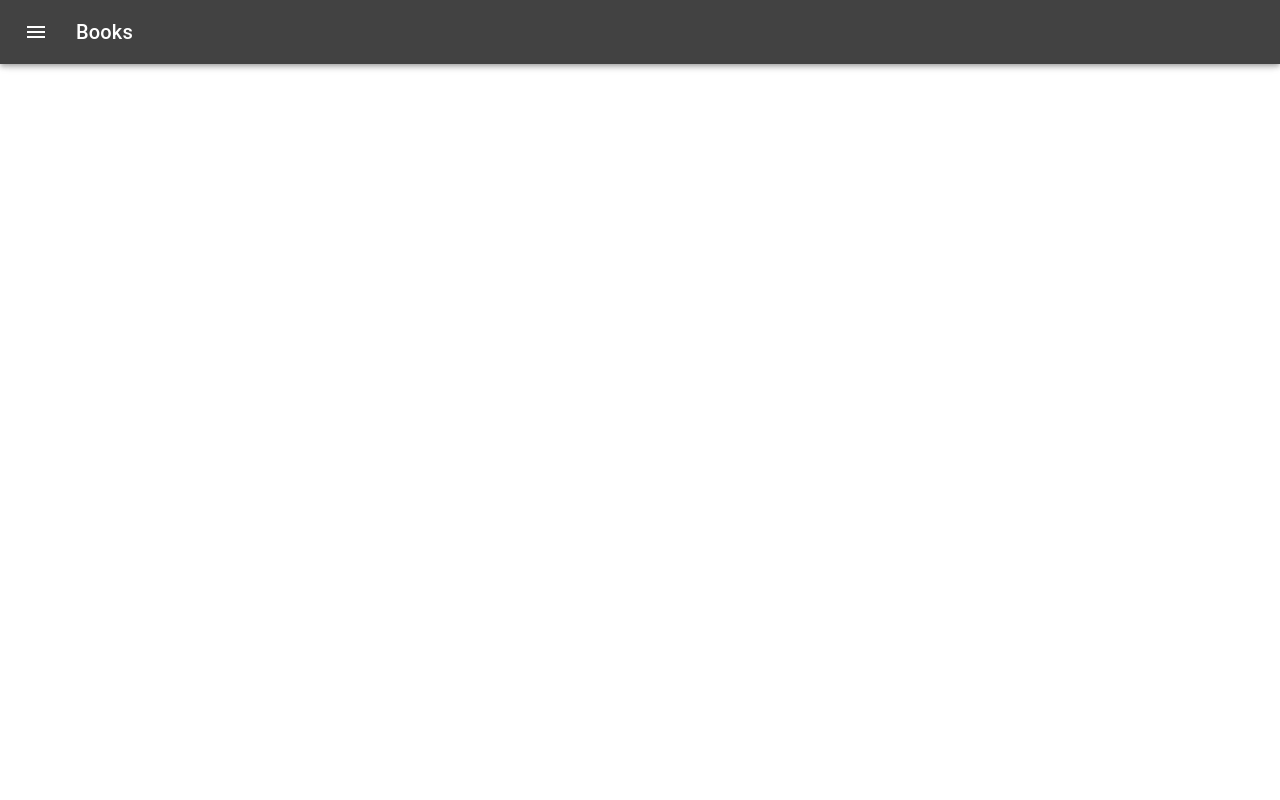
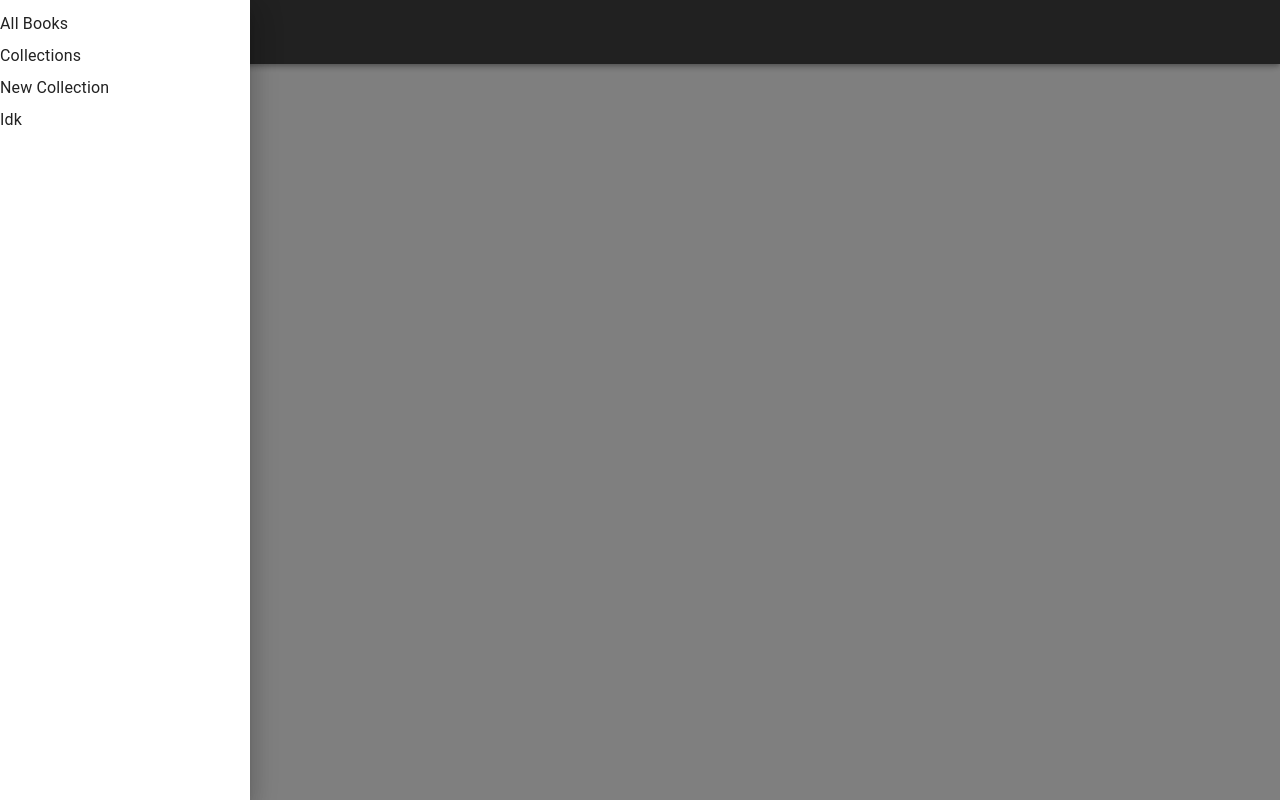
Before and after one commit to Lipp1305/read, a React (Create React App) app in the folder web/: page / in a window 1280 px wide. Built offline with nearby package versions, Linux system fonts and the light colour scheme.

Commit message:
made sidebar

```diff
--- a/web/src/App.js
+++ b/web/src/App.js
@@ -1,9 +1,13 @@
+import CollectionsDrawer from './components/CollectionsDrawer';
 import MenuAppBar from './components/MenuAppBar';
 
 
 function App() {
   return (
-    <MenuAppBar />
+    <>
+      <MenuAppBar />
+      <CollectionsDrawer />
+    </>
   );
 }
 
--- /dev/null
+++ b/web/src/components/CollectionsDrawer.jsx
@@ -0,0 +1,34 @@
+import { Drawer } from "@mui/material";
+import { Box, List, ListItem, ListItemText } from "@mui/material";
+import theme from "../themes";
+
+export default function CollectionsDrawer() {
+
+    let state = true;
+
+    const list = () => (
+
+    <Box
+        role="presentation"
+        sx={{ width: 250 }}
+        theme={theme}
+    >
+        <List>
+            {['All Books', 'Collections', 'New Collection', 'Idk'].map((text) => (
+            <ListItem key={text} disablePadding>
+                <ListItemText primary={text} />
+            </ListItem>
+            ))}
+        </List>
+    </Box>
+  );
+
+
+
+
+    return (
+        <Drawer open={state}>
+            {list()}
+        </Drawer>
+    )
+}
```
